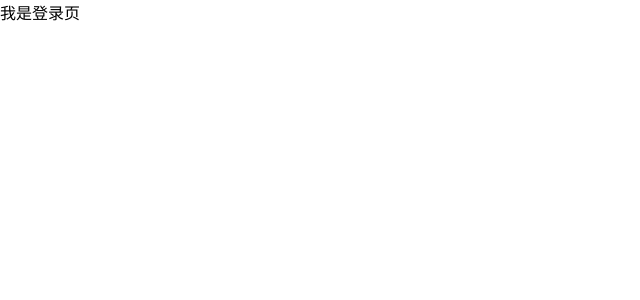
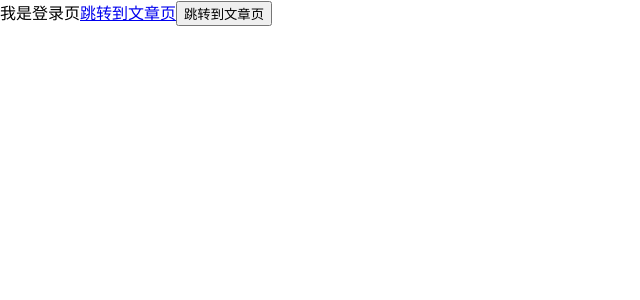
Before and after one commit to bobi-usa/react-router-pro, a React (Create React App) app: page /login in a window 1280 px wide. Shown: the top 300 px of the page, without its empty margins (0-640 px from the left). Built offline with nearby package versions, Linux system fonts and the light colour scheme.

Commit message:
路由导航跳转

```diff
--- a/src/page/Login/index.js
+++ b/src/page/Login/index.js
@@ -1,5 +1,16 @@
+import { Link, useNavigate } from "react-router-dom"
+
 const Login = () => {
-  return <div>我是登录页</div>
+  const navigate = useNavigate()
+  return (
+    <div>
+      我是登录页
+      {/* 声明式的写法 */}
+      <Link to="/article">跳转到文章页</Link>
+      {/* 命令式的写法 */}
+      <button onClick={() => { navigate('/article') }}>跳转到文章页</button>
+    </div>
+  )
 }
 
 export default Login
```
